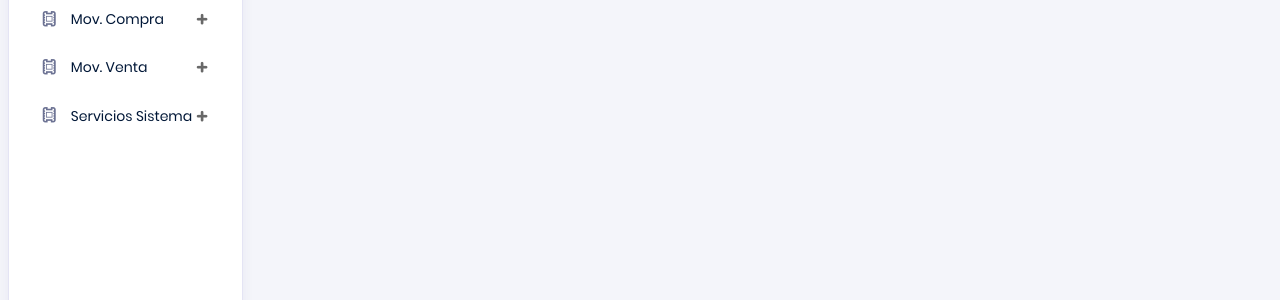
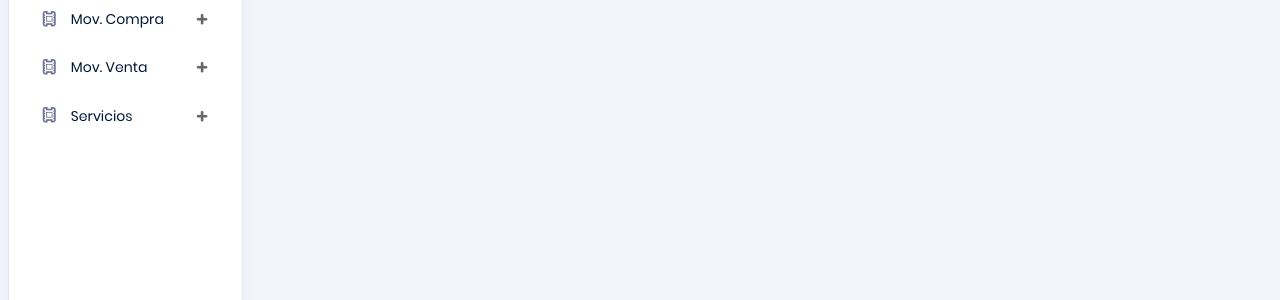
Before and after one commit to DiegoSalinaas/maria_final, a PHP site: page /main.php in a window 1280 px wide. Shown: the part 239-539 px from the top of the page. Run offline with PHP 8.4, Linux system fonts and the light colour scheme; data comes from the database, SQL or seed files in the repository.

Commit message:
modified:   main.php

```diff
--- a/main.php
+++ b/main.php
@@ -396,7 +396,7 @@
                         <li class="nav-item">
                             <a class="nav-link" data-toggle="collapse" href="#form-elements" aria-expanded="false" aria-controls="form-elements">
                                 <i class="typcn typcn-film menu-icon"></i>
-                                <span class="menu-title">Servicios Sistema</span>
+                                <span class="menu-title">Servicios</span>
                                 <i class="menu-arrow"></i>
                             </a>
                             <div class="collapse" id="form-elements">
```
